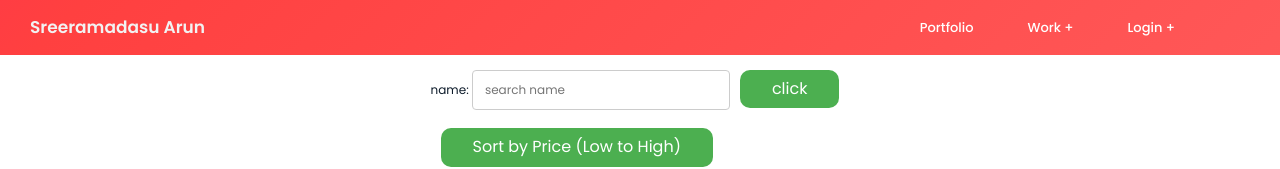
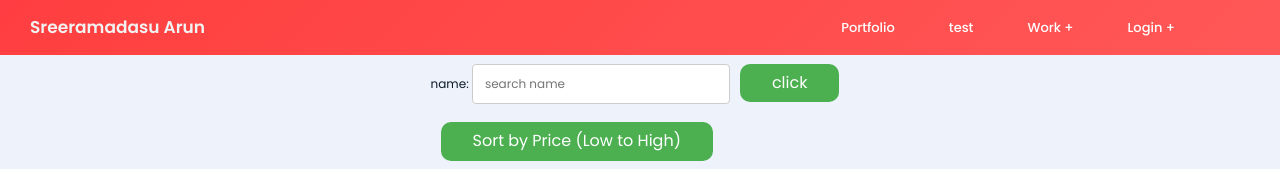
Before and after one commit to sreeramadasuarun/react-website, a React (Create React App) app: page /Shop in a window 1280 px wide. Shown: the top 169 px of the page. Built offline with nearby package versions, Linux system fonts and the light colour scheme; no server answers.

Commit message:
login form modification

```diff
--- a/package.json
+++ b/package.json
@@ -14,6 +14,7 @@
     "@mui/material": "^5.11.1",
     "@mui/styled-engine-sc": "^5.11.0",
     "@mui/x-data-grid": "^5.17.16",
+    "@react-navigation/native": "^6.1.6",
     "@testing-library/jest-dom": "^5.16.5",
     "@testing-library/react": "^13.4.0",
     "@testing-library/user-event": "^13.5.0",
@@ -22,6 +23,7 @@
     "react": "^18.2.0",
     "react-bootstrap": "^2.7.2",
     "react-dom": "^18.2.0",
+    "react-native": "^0.71.6",
     "react-native-video": "^5.2.1",
     "react-native-video-player-advanced": "^0.0.7",
     "react-player": "^2.11.0",
--- a/src/App.js
+++ b/src/App.js
@@ -18,6 +18,7 @@ import Logout from "./login/Logout";
 import PrivateRoute from "./login/PrivateRoute";
 import Portfolio from "./routes/portfolio/portfolio";
 import Shop from "./Componets/shopsite/shop.js";
+import Test from "./test";
 
 const Lazyabout = React.lazy(() => import("./Componets/tabs/About"));
 
@@ -64,6 +65,7 @@ const App = () => {
 
         <Route path="/Login" element={<Login />} />
         <Route path="/Logout" element={<Logout />} />
+        <Route path="/test" element={<Test />} />
       </Routes>
     </UserAuthContextProvider>
   );
--- a/src/Componets/shopsite/shop.js
+++ b/src/Componets/shopsite/shop.js
@@ -37,6 +37,8 @@ const Shop = () => {
   };
   return (
     <div className="allcard">
+      <div className="shop-background"></div>
+
       <form>
         <label>name: </label>
         <input
--- a/src/Componets/shopsite/shopstyles.css
+++ b/src/Componets/shopsite/shopstyles.css
@@ -13,7 +13,13 @@
   background: #e0e0e0;
   box-shadow: 20px 20px 60px #bebebe, -20px -20px 60px #ffffff;
 }
-
+.shop-background {
+  width: 100vw;
+  height: 100vh;
+  background-color: var(--clr-white);
+  position: fixed;
+  z-index: -100;
+}
 .cardcon {
   display: grid;
   grid-template-columns: 1fr 1fr 1fr;
@@ -29,7 +35,7 @@
   flex-direction: column;
   align-items: center;
   gap: 3rem;
-  padding: 5rem;
+  padding: 4.5rem;
 }
 
 @media screen and (max-width: 697px) {
@@ -48,14 +54,14 @@
 }
 
 .image {
-  width: 10rem;
-  height: 10rem;
   text-align: center;
   mix-blend-mode: multiply;
 }
 
-img {
+.image img {
   border-radius: 1rem;
+  width: 10rem;
+  max-height: 10rem;
   text-align: center;
 }
 .left {
--- a/src/login/Login.js
+++ b/src/login/Login.js
@@ -1,9 +1,9 @@
 import React, { useState } from "react";
-import * as Components from "./login.css.js";
+import * as Components from "./login.style.js";
 import { useNavigate } from "react-router-dom";
 import { useUserAuth } from "../login/UserAuthContext.js";
-import { Alert } from "react-bootstrap";
-import "./login.css.js";
+import "./login.style.js";
+import "./login.style.css";
 
 const Login = () => {
   const [signIn, toggle] = useState(true);
@@ -68,11 +68,11 @@ const Login = () => {
               onChange={(e) => setPassword(e.target.value)}
             />
             <Components.Button>Sign Up</Components.Button>
+            {error && <p className="red-error">{error}</p>}
           </Components.Form>
         </Components.SignUpContainer>
 
         <Components.SignInContainer signinIn={signIn}>
-          {error && <Alert variant="danger">{error}</Alert>}
           <Components.Form onSubmit={handleSubmit}>
             <Components.Title>Sign in</Components.Title>
             <Components.Input
@@ -91,6 +91,7 @@ const Login = () => {
             <Components.GoogleButton onClick={handleGoogleSignIn}>
               Sigin With Google
             </Components.GoogleButton>
+            {error && <p className="red-error">{error}</p>}
           </Components.Form>
         </Components.SignInContainer>
 
--- /dev/null
+++ b/src/login/login.style.css
@@ -0,0 +1,5 @@
+/* .....login-error */
+.red-error {
+  color: red;
+  margin: 1rem 0;
+}
--- a/src/routes/navbar/Navlinks.js
+++ b/src/routes/navbar/Navlinks.js
@@ -3,13 +3,18 @@ import { NavLink } from "react-router-dom";
 import "./Navlinksstyle.css";
 import { useUserAuth } from "../../login/UserAuthContext";
 import myimage from "../../assets/images/myimage.jpg";
+import { useNavigate } from "react-router-dom";
 
 const Navlinks = () => {
+  const navigate = useNavigate();
+  const { googleSignIn } = useUserAuth();
+
   const { user, logOut } = useUserAuth();
 
   const data = useUserAuth();
 
   console.log(data);
+  //logout
   const handleSignOut = async () => {
     try {
       await logOut();
@@ -17,6 +22,18 @@ const Navlinks = () => {
       console.log(error);
     }
   };
+
+  //signin
+  const handleGoogleSignIn = async (e) => {
+    e.preventDefault();
+    try {
+      await googleSignIn();
+      navigate("/home");
+    } catch (error) {
+      console.log(error.message);
+    }
+  };
+
   return (
     <nav>
       <div className="wrapper">
@@ -32,6 +49,9 @@ const Navlinks = () => {
 
           <li>
             <NavLink to="/"> Portfolio </NavLink>
+          </li>
+          <li>
+            <NavLink to="/test"> test </NavLink>
           </li>
 
           <li>
@@ -121,13 +141,15 @@ const Navlinks = () => {
             </label>
             <ul className="drop-menu">
               <li>
-                <NavLink to="/">Sign In</NavLink>
+                <NavLink to="/Login">Sign In</NavLink>
               </li>
               <li>
-                <NavLink to="/">Sign Up</NavLink>
+                <NavLink to="/Login">Sign Up</NavLink>
               </li>
               <li>
-                <NavLink to="/">Login With Google</NavLink>
+                <NavLink onClick={handleGoogleSignIn}>
+                  Login With Google
+                </NavLink>
               </li>
             </ul>
           </li>
--- a/src/routes/navbar/Navlinksstyle.css
+++ b/src/routes/navbar/Navlinksstyle.css
@@ -73,7 +73,7 @@ nav .wrapper {
   background: #3a3b3c;
 }
 .active {
-  background: #be163d61;
+  background: #d8d8d855;
 }
 .nav-links .mobile-item {
   display: none;
--- /dev/null
+++ b/src/test.js
@@ -0,0 +1,18 @@
+// import * as React from "react";
+// import { Button, View, Text } from "react-native";
+// import { Navigation } from "@react-navigation/native";
+// import { createNativeStackNavigator } from "@react-navigation/native-stack";
+
+// function Test({ navigation }) {
+//   return (
+//     <View style={{ flex: 1, alignItems: "center", justifyContent: "center" }}>
+//       <Text>Home Screen</Text>
+//       <Button
+//         title="Go to Details"
+//         onPress={() => navigation.navigate("Details")}
+//       />
+//     </View>
+//   );
+// }
+// export default Test;
+// // ... other code from the previous section
```
Also changed, not shown: src/login/login.style.js (renamed from src/login/login.css.js), 1 other file (tests, documents, lock files or other folders).
